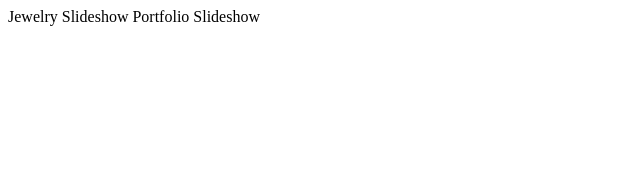
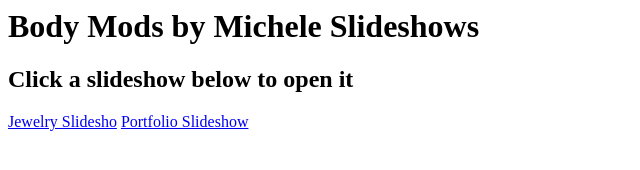
Before and after one commit to nickspeelman/bmbm_slideshows, a plain HTML site: page index.html in a window 1280 px wide. Shown: the whole page, without its empty margins (0-640 px from the left). Drawn offline with Linux system fonts and the light colour scheme.

Commit message:
changed index

```diff
--- a/index.html
+++ b/index.html
@@ -1,5 +1,7 @@
 <html>
- Jewelry Slideshow
- Portfolio Slideshow
+<h1>Body Mods by Michele Slideshows</h1>
+<h2>Click a slideshow below to open it</h2>
+<a href="/jewelry.html">Jewelry Slidesho</a>
+ <a href="/portfolio.html">Portfolio Slideshow</a>
 
 </html>
```
